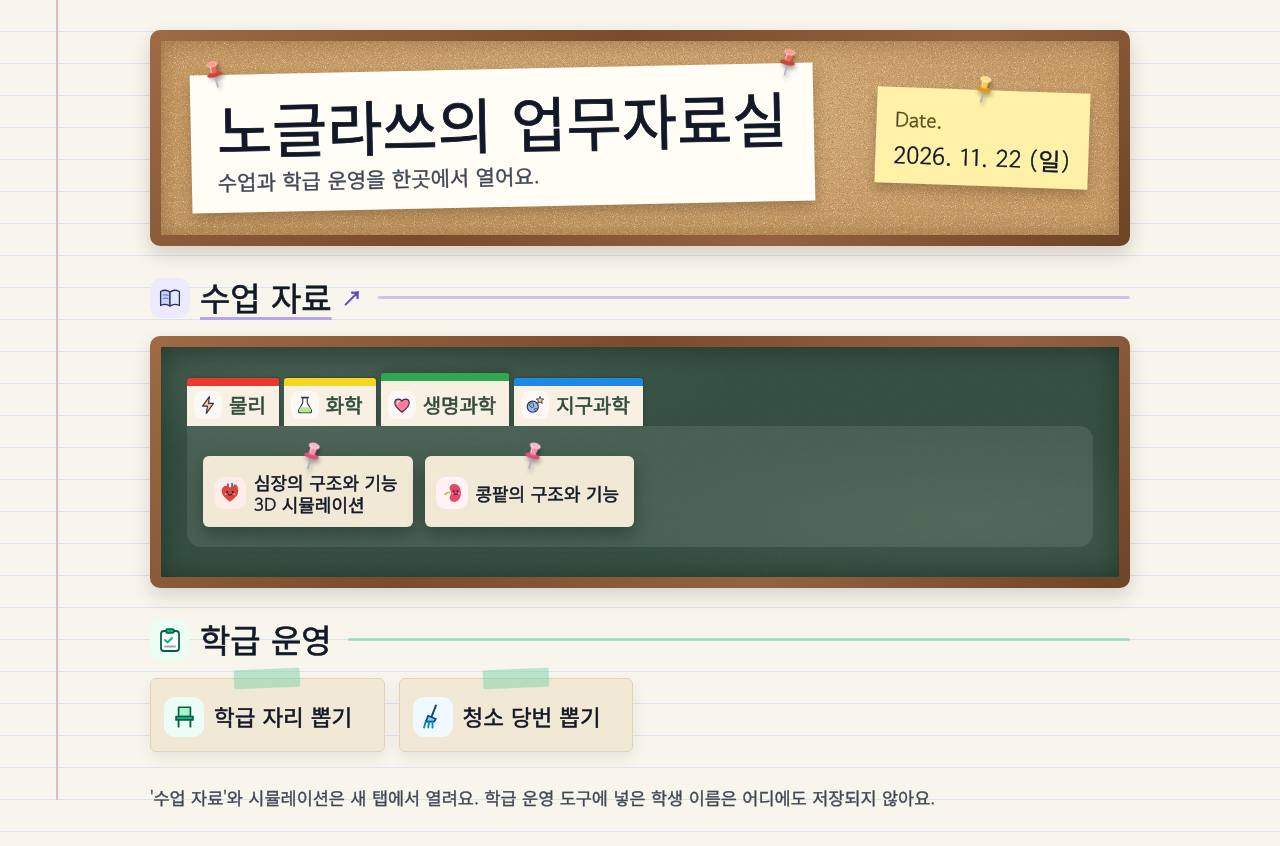
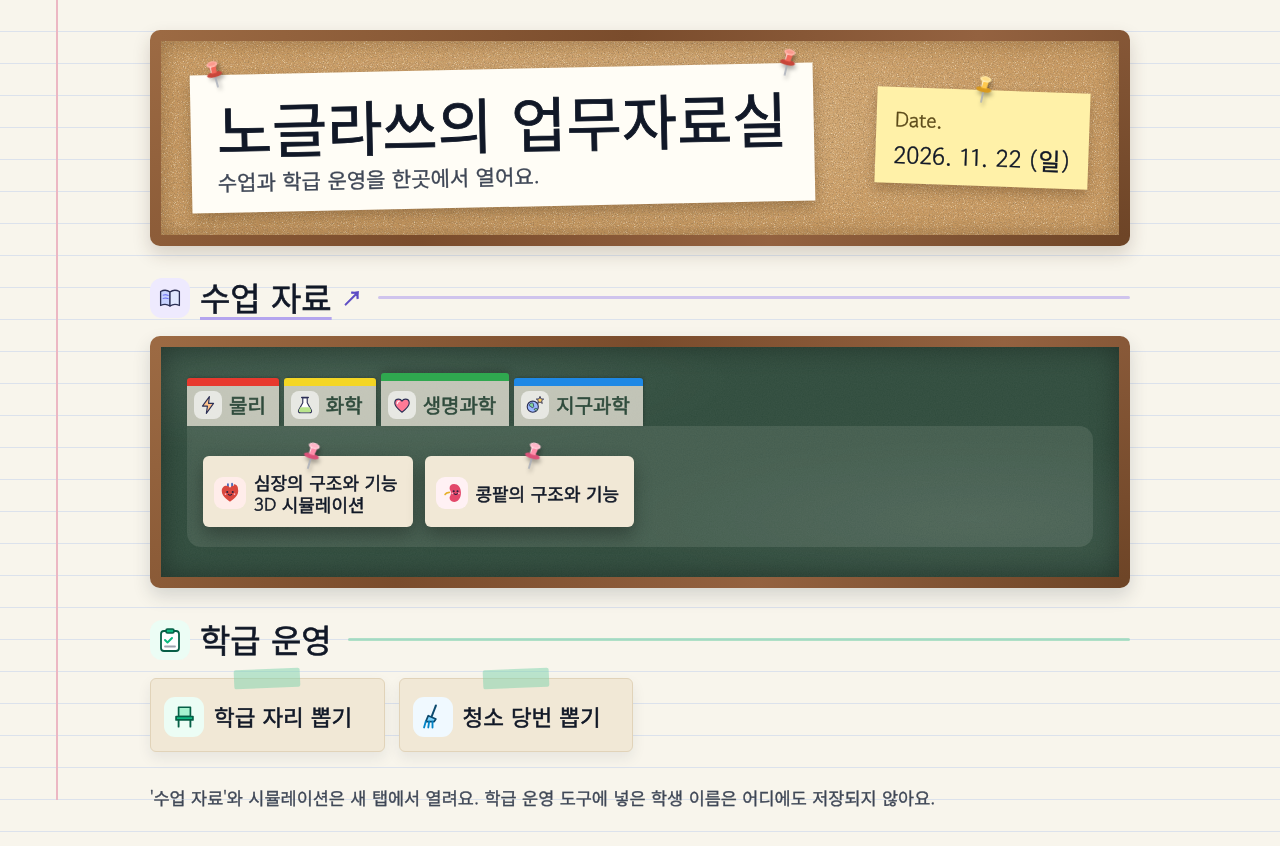
Before and after one commit to dajihoya/NOHclass, a plain HTML site: page index.html in a window 1280 px wide. Drawn offline with Linux system fonts and the light colour scheme; no server answers; a web font is replaced by a local one.

Commit message:
탭 베이지 바탕을 조금 투명하게
Co-Authored-By: Claude Opus 5.5 <noreply@anthropic.com>
Claude-Session: https://claude.ai/code/session_01YbTsHbWJkp4kYo9jx24gBP

```diff
--- a/index.html
+++ b/index.html
@@ -101,7 +101,7 @@ a.card b{font-weight:400;font-size:22.5px;line-height:1.25;word-break:keep-all;-
 .board .ggrp.fold .cards{display:none}
 /* 물화생지: 인덱스 탭 */
 .ltabs{gap:5px;border-bottom:0;flex-wrap:nowrap;margin-bottom:-20px}
-.ltab{opacity:1;align-self:flex-end;gap:7px;font-size:20px;color:#2F4B3C;-webkit-text-stroke:.6px currentColor;background:#F7F0E3;border:0;border-top:8px solid var(--tt);border-radius:3px 3px 0 0;box-shadow:1px -1px 3px rgba(0,0,0,.2);margin:0;padding:5px 13px 7px 7px}
+.ltab{opacity:1;align-self:flex-end;gap:7px;font-size:20px;color:#2F4B3C;-webkit-text-stroke:.6px currentColor;background:rgba(247,240,227,.72);border:0;border-top:8px solid var(--tt);border-radius:3px 3px 0 0;box-shadow:1px -1px 3px rgba(0,0,0,.2);margin:0;padding:5px 13px 7px 7px}
 .ltab[aria-selected="true"]{padding-top:10px;box-shadow:0 -3px 8px rgba(0,0,0,.18)}
 .ltabs{align-items:flex-end}
 .ltab .badge{width:28px;height:28px;border-radius:8px;background:rgba(255,255,255,.6);-webkit-text-stroke:0}
```
